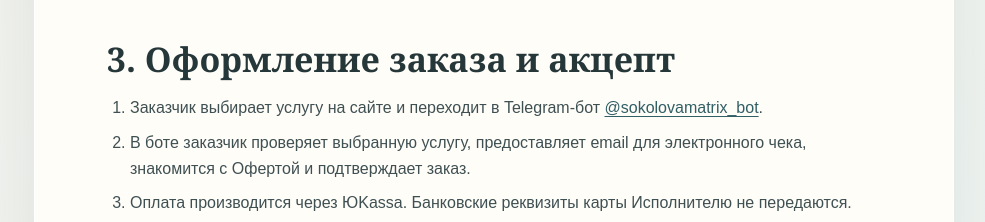
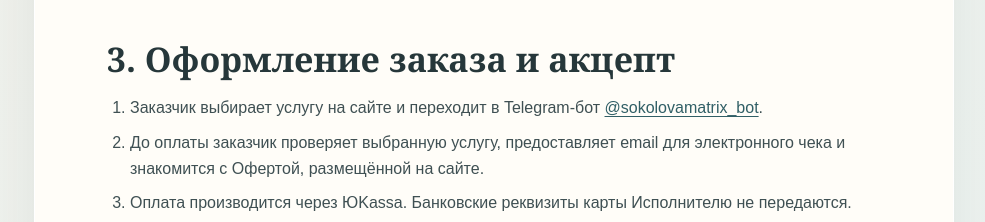
Before and after one commit to fasttrackia47-beep/sokolovamatrix-site, a plain HTML site: page offer/index.html in a window 1280 px wide. Shown: the part 1280-1502 px from the top of the page, without its empty margins (146-1131 px from the left). Drawn offline with Linux system fonts and the light colour scheme; a web font is replaced by a local one.

Commit message:
Уточнить порядок ознакомления с офертой

```diff
--- a/offer/index.html
+++ b/offer/index.html
@@ -6,7 +6,7 @@
 <h2>1. Исполнитель</h2><dl class="requisites"><dt>Исполнитель</dt><dd>ИП Соколова Екатерина Сергеевна</dd><dt>ОГРНИП</dt><dd>323010000034584</dd><dt>ИНН</dt><dd>230908754751</dd><dt>Регистрация</dt><dd>Управление ФНС России по Республике Адыгея, 5 декабря 2023 года</dd><dt>Почтовый адрес для корреспонденции</dt><dd>Республика Адыгея, город Майкоп, улица Марта, дом 150, корпус 2, квартира 15</dd><dt>Поддержка и претензии</dt><dd><a href="mailto:sokolovamatrix@yandex.ru">sokolovamatrix@yandex.ru</a></dd></dl>
 <h2>2. Предмет договора</h2><p>Исполнитель по заданию заказчика подготавливает персональный информационно-консультационный материал в формате PDF на основе даты рождения, выбранной услуги и ответов заказчика в анкете, а заказчик оплачивает услугу.</p><p>Конкретное содержание, объём, стоимость и формат результата указываются в описании выбранной услуги на сайте <a href="https://sokolovamatrix.ru">sokolovamatrix.ru</a> и подтверждаются в Telegram-боте до оплаты.</p>
 <div class="note"><strong>Матрица судьбы относится к эзотерическим методам самопознания и не имеет научного подтверждения.</strong> Услуга носит информационно-консультационный характер, не является медицинской, психологической, юридической или финансовой консультацией и не гарантирует наступления конкретных событий или результатов.</div>
-<h2>3. Оформление заказа и акцепт</h2><ol><li>Заказчик выбирает услугу на сайте и переходит в Telegram-бот <a href="https://t.me/sokolovamatrix_bot">@sokolovamatrix_bot</a>.</li><li>В боте заказчик проверяет выбранную услугу, предоставляет email для электронного чека, знакомится с Офертой и подтверждает заказ.</li><li>Оплата производится через ЮKassa. Банковские реквизиты карты Исполнителю не передаются.</li><li>Полная и безоговорочная оплата заказа является акцептом Оферты. С этого момента договор считается заключённым.</li><li>После подтверждения оплаты заказчик получает персональную ссылку на анкету.</li></ol><p>Заказчик обязан указывать достоверные данные и проверять их перед отправкой. До отправки анкеты сведения можно исправить доступными средствами формы либо через службу поддержки.</p>
+<h2>3. Оформление заказа и акцепт</h2><ol><li>Заказчик выбирает услугу на сайте и переходит в Telegram-бот <a href="https://t.me/sokolovamatrix_bot">@sokolovamatrix_bot</a>.</li><li>До оплаты заказчик проверяет выбранную услугу, предоставляет email для электронного чека и знакомится с Офертой, размещённой на сайте.</li><li>Оплата производится через ЮKassa. Банковские реквизиты карты Исполнителю не передаются.</li><li>Полная и безоговорочная оплата заказа является акцептом Оферты. С этого момента договор считается заключённым.</li><li>После подтверждения оплаты заказчик получает персональную ссылку на анкету.</li></ol><p>Заказчик обязан указывать достоверные данные и проверять их перед отправкой. До отправки анкеты сведения можно исправить доступными средствами формы либо через службу поддержки.</p>
 <h2>4. Срок и порядок оказания услуги</h2><p>Срок подготовки результата составляет не более <strong>10 рабочих дней</strong> со дня, следующего за днём получения Исполнителем полностью заполненной анкеты. До получения анкеты течение срока не начинается.</p><p>Готовый PDF направляется через Telegram-бот и/или на email, указанный при заказе. Услуга считается оказанной после подготовки результата в соответствии с описанием выбранной услуги и предоставления заказчику доступа к файлу или его направления по согласованному электронному каналу.</p><p>Если для выполнения заказа требуются уточнения, Исполнитель вправе запросить их у заказчика. Период ожидания ответа не включается в срок выполнения, если без ответа продолжить работу невозможно.</p>
 <h2>5. Цена и расчёты</h2><p>Цена указывается в рублях в описании услуги и в Telegram-боте до оплаты. Цена конкретного заказа фиксируется в момент оплаты. Исполнитель применяет контрольно-кассовую технику и направляет электронный кассовый чек на предоставленный заказчиком email.</p>
 <h2>6. Отказ от договора и возврат</h2><p>Заказчик вправе отказаться от договора в любое время до полного оказания услуги. Исполнитель возвращает полученную сумму за вычетом фактически понесённых и связанных с исполнением конкретного заказа расходов. Объём уже выполненной индивидуальной работы учитывается при определении подлежащей возврату суммы в соответствии с законодательством.</p><p>Требование направляется на <a href="mailto:sokolovamatrix@yandex.ru">sokolovamatrix@yandex.ru</a> с email, указанного при заказе, и должно содержать имя, дату и сумму платежа, выбранную услугу и причину обращения. Требование рассматривается в установленный законом срок. При наличии основания возврат производится на тот же платёжный инструмент; срок зачисления зависит также от банка и платёжной системы.</p><p>Если результат не соответствует оплаченному описанию, содержит техническую ошибку в исходных данных, допущенную Исполнителем, либо не был предоставлен в установленный срок, заказчик вправе потребовать устранения недостатка, соразмерного уменьшения цены, возврата денежных средств или воспользоваться иным правом, предусмотренным законом.</p>
```
